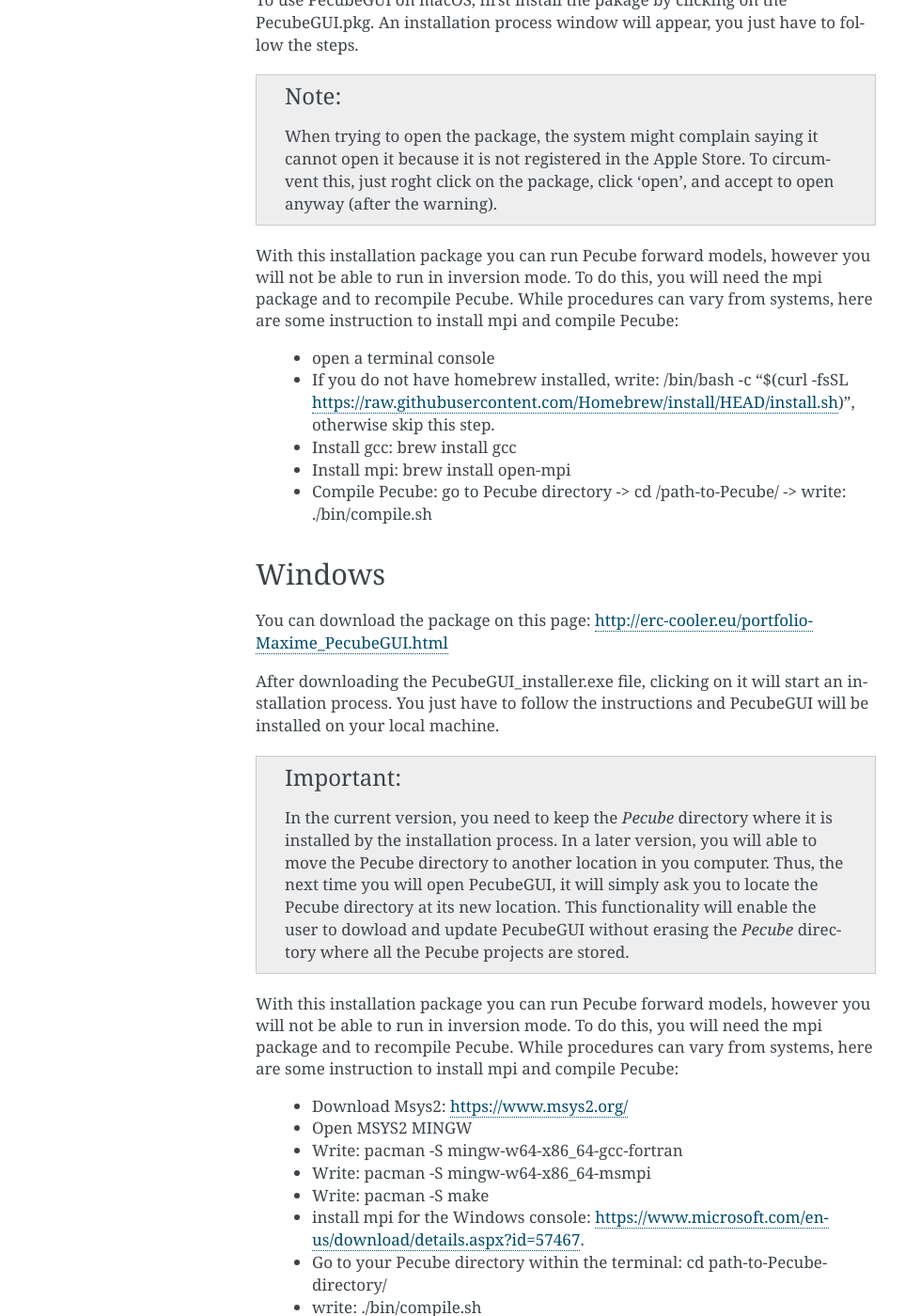
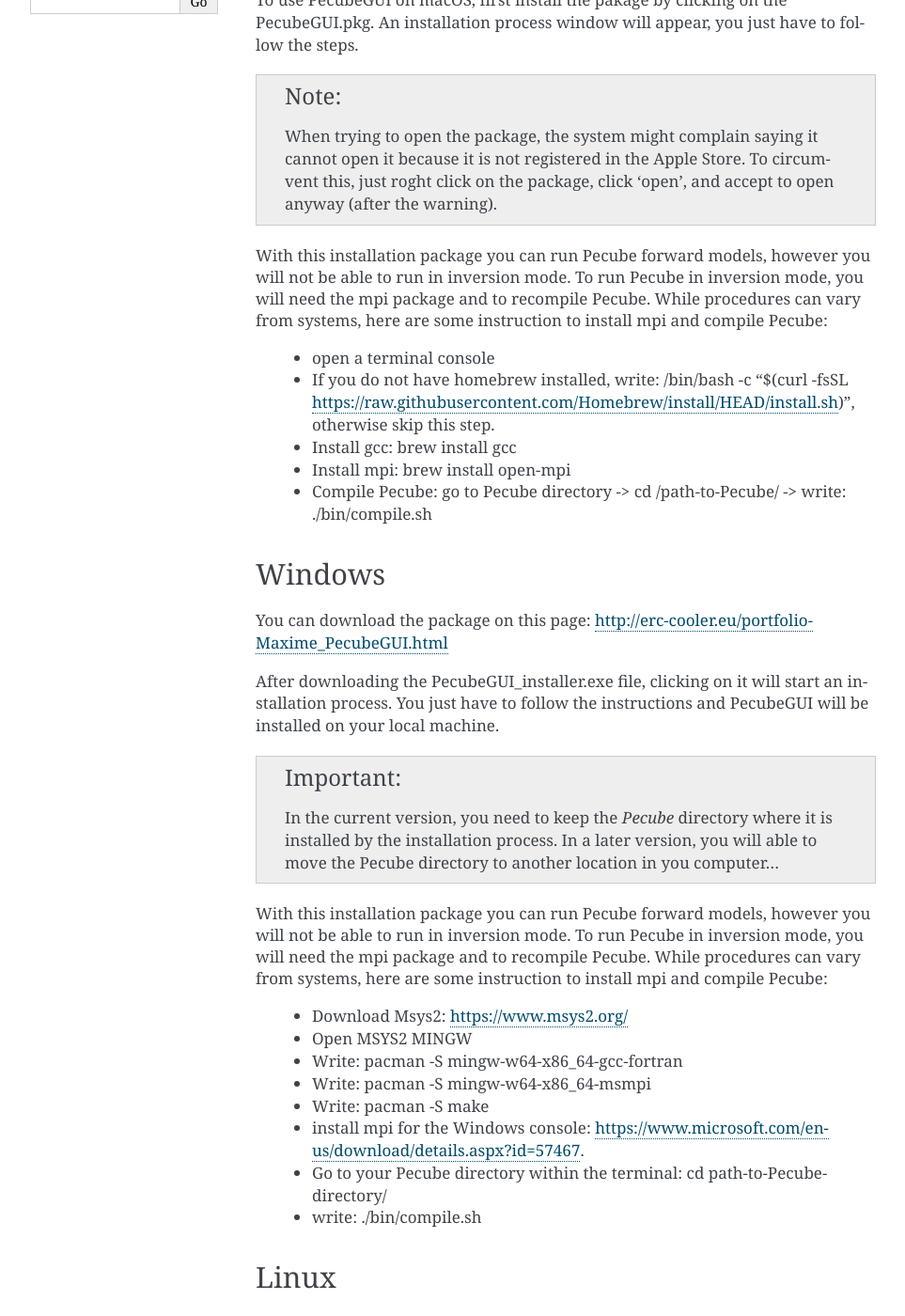
Before and after one commit to MBernAca/PecubeGUI_Doc, a Sphinx documentation site: the page built from docs/source/installation.rst, in a window 1280 px wide and 1400 px high, scrolled down 561 px. Shown: the whole window at 94% size, without its empty margins (148-1111 px from the left). Built offline with Sphinx 7.4.7, drawn with Linux system fonts in a browser that asks for light colours; some of the changed text lies outside the part shown.

Commit message:
Update installation.rst

```diff
--- a/docs/source/installation.rst
+++ b/docs/source/installation.rst
@@ -25,7 +25,7 @@
 .. note::
  When trying to open the package, the system might complain saying it cannot open it because it is not registered in the Apple Store. To circumvent this, just roght click on the package, click 'open', and accept to open anyway (after the warning).
 
-| With this installation package you can run Pecube forward models, however you will not be able to run in inversion mode. To do this, you will need the mpi package and to recompile Pecube. While procedures can vary from systems, here are some instruction to install mpi and compile Pecube:
+| With this installation package you can run Pecube forward models, however you will not be able to run in inversion mode. To run Pecube in inversion mode, you will need the mpi package and to recompile Pecube. While procedures can vary from systems, here are some instruction to install mpi and compile Pecube:
 
   * open a terminal console
   * If you do not have homebrew installed, write: /bin/bash -c "$(curl -fsSL https://raw.githubusercontent.com/Homebrew/install/HEAD/install.sh)", otherwise skip this step.
@@ -43,10 +43,10 @@
 
 
 .. important::
-  In the current version, you need to keep the *Pecube* directory where it is installed by the installation process. In a later version, you will able to move the Pecube directory to another location in you computer. Thus, the next time you will open PecubeGUI, it will simply ask you to locate the Pecube directory at its new location. This functionality will enable the user to dowload and update PecubeGUI without erasing the *Pecube* directory where all the Pecube projects are stored.
+  In the current version, you need to keep the *Pecube* directory where it is installed by the installation process. In a later version, you will able to move the Pecube directory to another location in you computer...
 
 
-| With this installation package you can run Pecube forward models, however you will not be able to run in inversion mode. To do this, you will need the mpi package and to recompile Pecube. While procedures can vary from systems, here are some instruction to install mpi and compile Pecube:
+| With this installation package you can run Pecube forward models, however you will not be able to run in inversion mode. To run Pecube in inversion mode, you will need the mpi package and to recompile Pecube. While procedures can vary from systems, here are some instruction to install mpi and compile Pecube:
 
   * Download Msys2: https://www.msys2.org/
   * Open MSYS2 MINGW
@@ -58,6 +58,11 @@
   * write: ./bin/compile.sh
 
 
+Linux
+-----------
+
+ PecubeGUI is not available for linux systems yet...
+
 
 How to cite
 ------------
```
